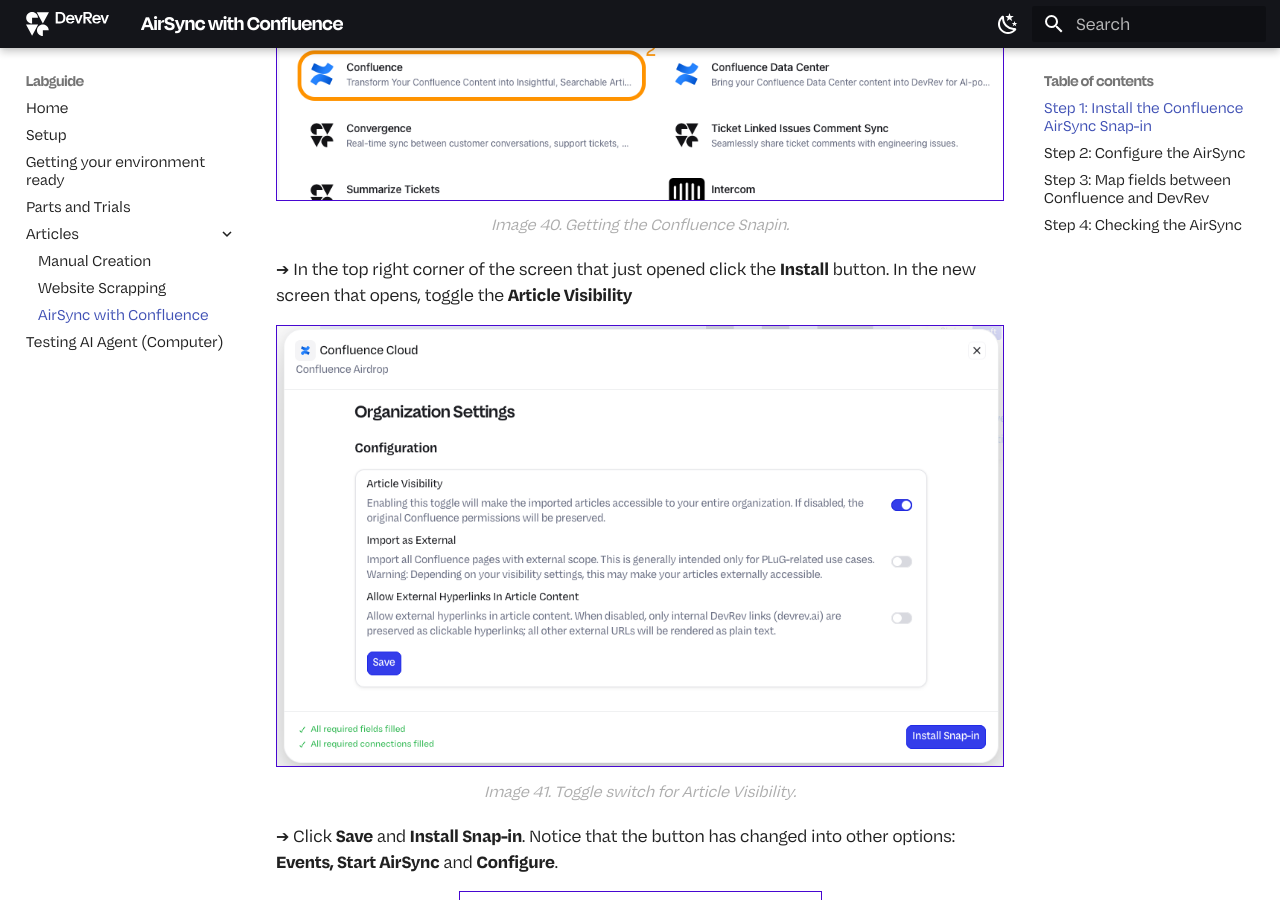
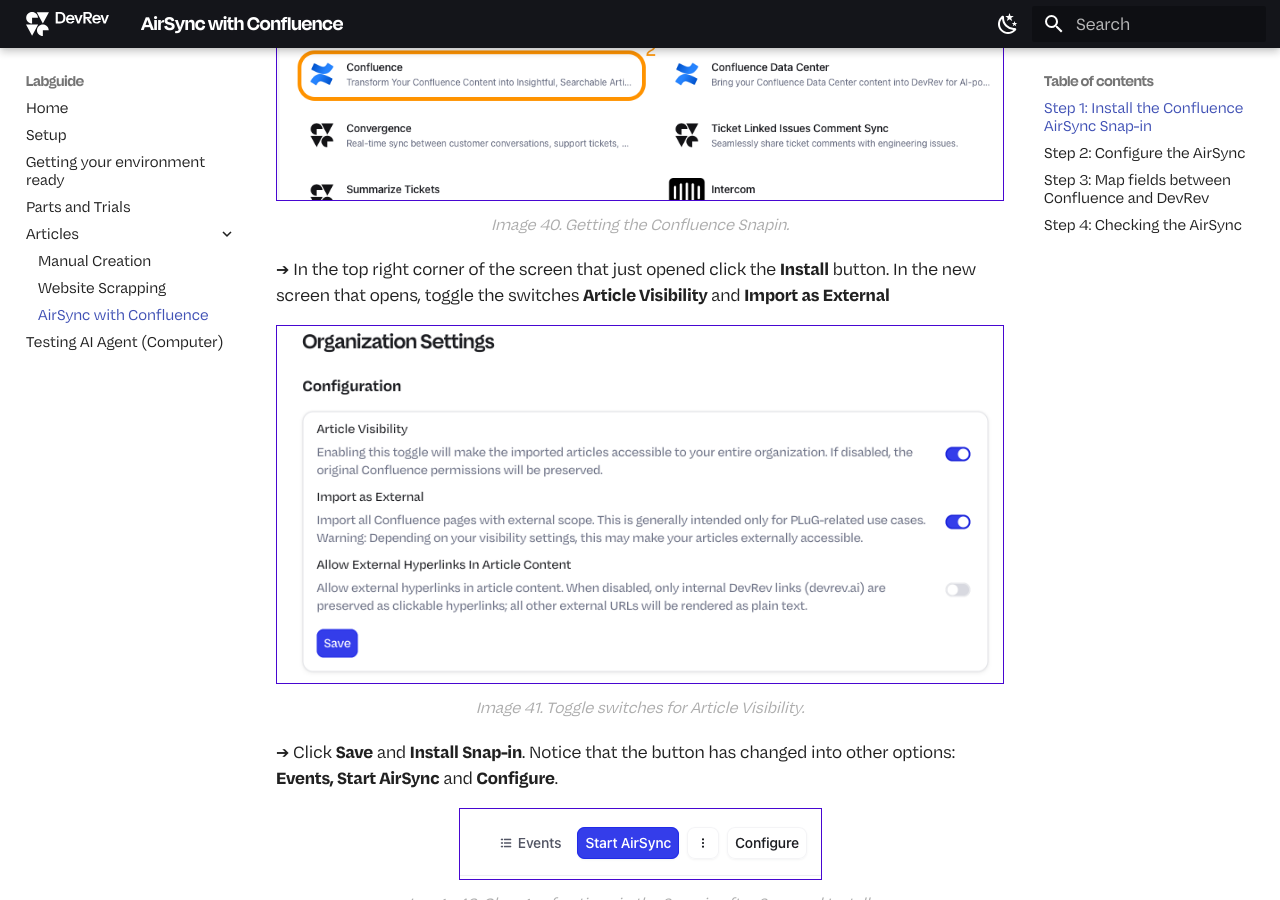
Before and after one commit to wessenstam/Labguide_1, an MkDocs documentation site: the page built from docs/mod6/mod6.md, in a window 1280 px wide and 900 px high, scrolled down 1191 px. Built offline with MkDocs 1.6.1 and Material for MkDocs 9.7.7, drawn with Linux system fonts in a browser that asks for light colours.

Commit message:
Updated screenshots and text

```diff
--- a/docs/mod6/mod6.md
+++ b/docs/mod6/mod6.md
@@ -29,11 +29,11 @@ Now that we have Articles via manual and scrapping using a tool, the next step i
 
 *Image 40\. Getting the Confluence Snapin.*
 
-➔ In the top right corner of the screen that just opened click the **Install** button. In the new screen that opens, toggle the **Article Visibility**
+➔ In the top right corner of the screen that just opened click the **Install** button. In the new screen that opens, toggle the switches **Article Visibility** and **Import as External**
 
 ![](../images/image048.png)
 
-*Image 41\. Toggle switch for Article Visibility.*
+*Image 41\. Toggle switches for Article Visibility.*
 
 ➔ Click **Save** and **Install Snap-in**. Notice that the button has changed into other options: **Events, Start AirSync** and **Configure**.
 
```
Also changed, not shown: docs/images/image048.png.
